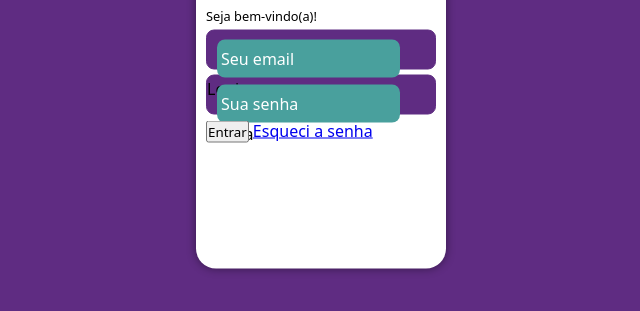
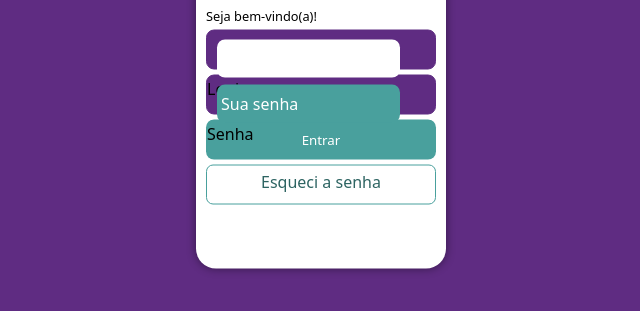
Before and after one commit to Pedrosoro40/Projeto-Login, a plain HTML site: page index.html in a window 1280 px wide. Shown: the part 389-700 px from the top of the page, without its empty margins (319-959 px from the left). Drawn offline with Linux system fonts and the light colour scheme.

Commit message:
atualizei css

```diff
--- a/estilos/style.css
+++ b/estilos/style.css
@@ -118,3 +118,70 @@ main {
     opacity: 1;
     transition: opacity .2s;
 }
+
+.campo input:focus-within::placeholder {
+    opacity: 0;
+}
+
+input[type=submit] {
+    display: block;
+    width: 100%;
+    height: 40px;
+
+    background-color: #49a09d;
+    color: white;
+
+    border: none;
+
+    border-radius: 8px;
+
+    cursor: pointer;
+
+    transition: background-color .2s;
+
+}
+
+input[type=submit]:hover {
+    background-color: #2d6462;
+}
+
+input[type=submit]:active {
+    background-color: #2d6462;
+    box-shadow: inset 0px 0px 5px rgba(0, 0, 0, 0.450);
+}
+
+a.botao {
+    display: block;
+    text-align: center;
+    font-size: 1em;
+    width: 100%;
+    height: 40px;
+
+    padding-top: 5px;
+
+    margin-top: 5px;
+
+    background-color: white;
+
+    color: #2d6462;
+
+    border: 1px solid #49a09d;
+
+    border-radius: 7px;
+
+    text-decoration: none;
+
+    transition: background-color .2s, color .2s;
+
+}
+
+a.botao:hover {
+    background-color: #6cd3cf;
+    color: white;
+}
+
+a.botao:active {
+    background-color: #2d6462;
+    color: white;
+    box-shadow: inset 0px 0px 5px rgba(0, 0, 0, 0.450);
+}
--- a/index.html
+++ b/index.html
@@ -32,5 +32,10 @@
             </form>
         </section>
     </main>
+    <script>
+        window.onload = function(){
+            document.getElementById('ilogin').focus();
+        }
+    </script>
 </body>
 </html>
```
